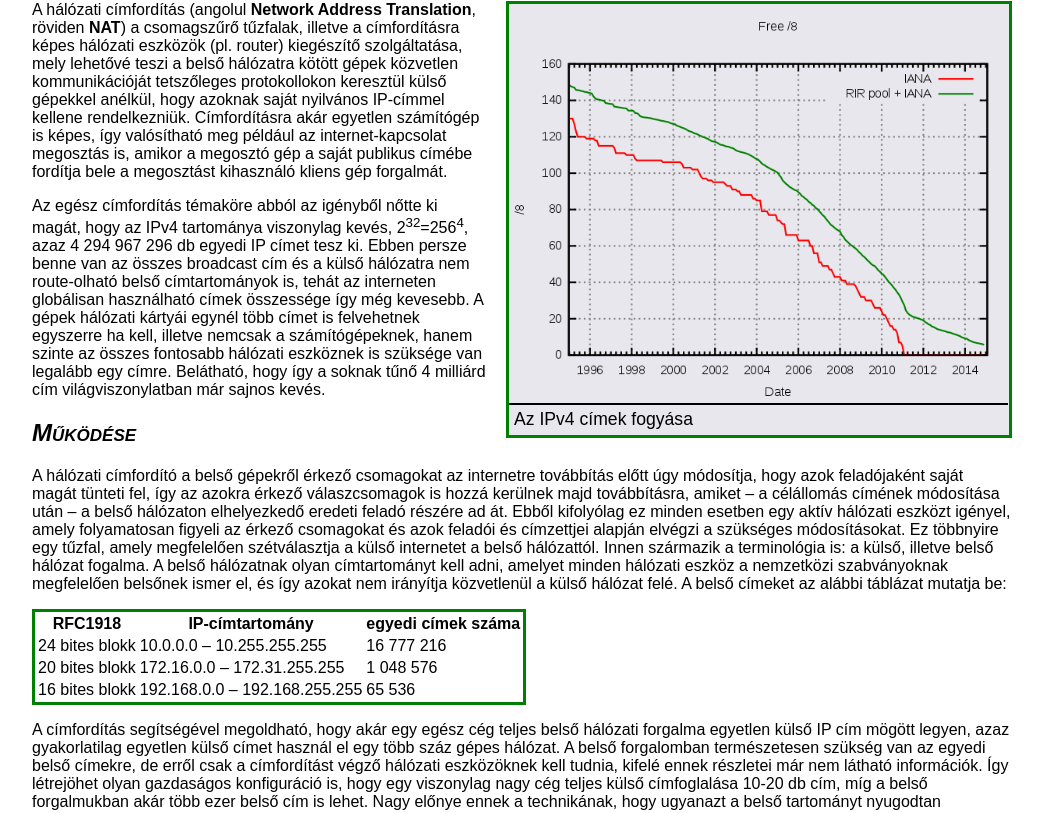
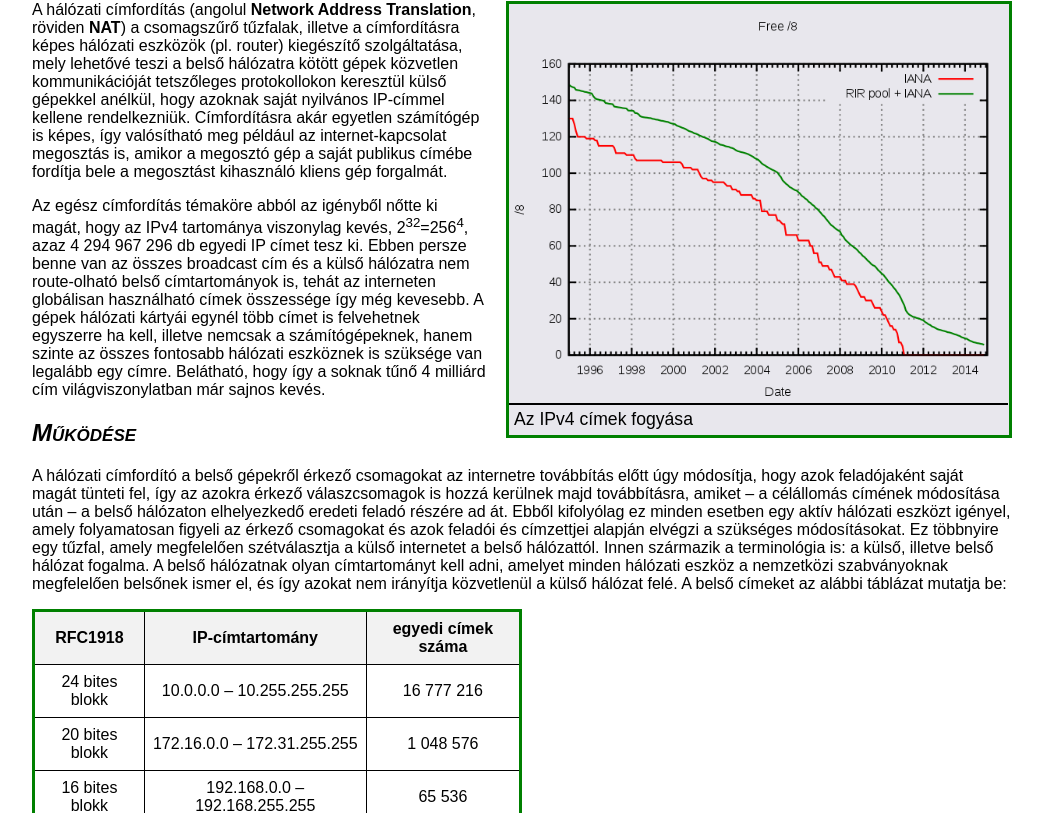
Before and after one commit to Daved19424/halozat_cim, a plain HTML site: page index.html in a window 1280 px wide. Shown: the part 139-952 px from the top of the page, without its empty margins (118-1161 px from the left). Drawn offline with Linux system fonts and the light colour scheme.

Commit message:
10-11 feladat

```diff
--- a/styles.css
+++ b/styles.css
@@ -53,3 +53,15 @@ a:link,
 a:visited {
   color: blue;
 }
+table {
+  width: 50%;
+  border-collapse: collapse;
+}
+th, td {
+  border: 1px solid black;
+  padding: 8px;
+  text-align: center;
+}
+th {
+  background-color: #f2f2f2;
+}
```
